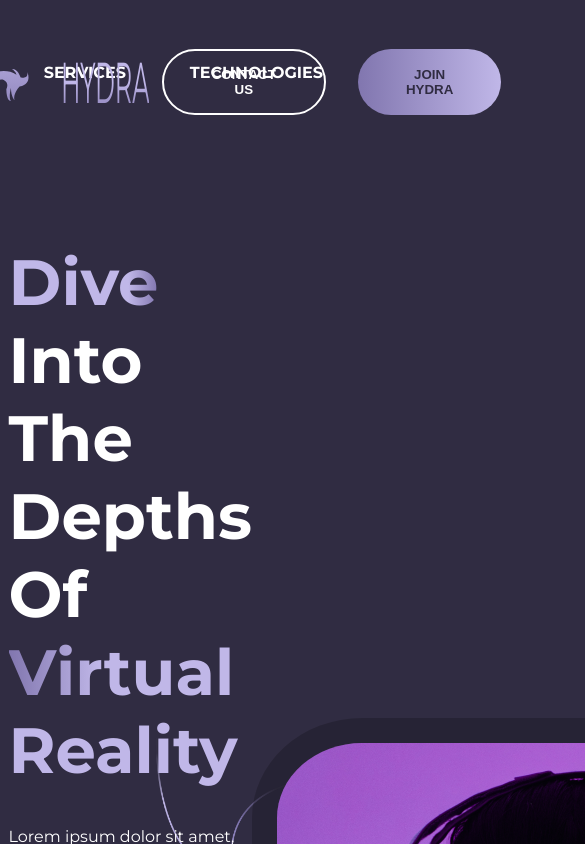
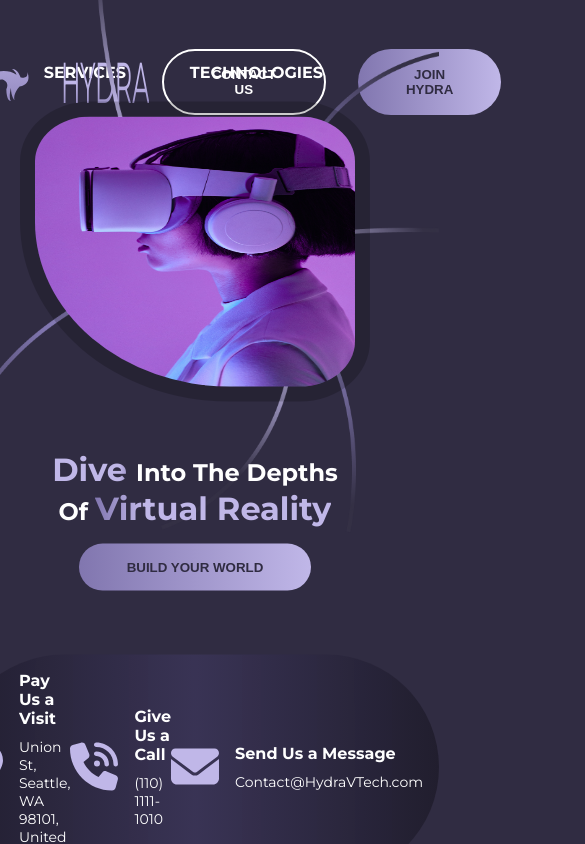
Before and after one commit to FrontEndDevo/VRUniverse-Landing-Page, a React (Vite) app: page / in a window 390 px wide. Shown: the top 844 px of the page, 585 px wide, since content can reach past the window. Built offline with nearby package versions, Linux system fonts and the light colour scheme.

Commit message:
Responsive the Header component on mobiles

```diff
--- a/src/components/Header/Header.module.scss
+++ b/src/components/Header/Header.module.scss
@@ -142,4 +142,85 @@
       }
     }
   }
+
+  @include responsive(mobile) {
+    margin-bottom: 0;
+    background-size: 500px 600px;
+    background-position: top;
+    position: absolute;
+    top: 50%;
+    left: 50%;
+    transform: translate(-50%, -50%);
+    .VR {
+      display: flex;
+      flex-direction: column-reverse;
+      align-items: center;
+      .description {
+        text-align: center;
+        display: flex;
+        flex-direction: column;
+        align-items: center;
+        margin-top: 3rem;
+        h2 {
+          font-size: 1.5rem;
+          span {
+            font-size: 2rem;
+          }
+        }
+
+        p {
+          display: none;
+        }
+
+        .buttons {
+          button {
+            margin-top: 1rem;
+          }
+
+          svg {
+            display: none;
+          }
+        }
+      }
+
+      .header-img {
+        margin-top: 20vh;
+        height: 300px;
+        width: 350px;
+        border-bottom-left-radius: 60%;
+        border-width: 15px;
+        img {
+          height: 350px;
+          width: 400px;
+        }
+      }
+    }
+
+    .info {
+      margin-top: 0;
+      padding: 1rem;
+      margin-bottom: 2rem;
+
+      span {
+        display: none;
+      }
+
+      .content {
+        gap: 1rem;
+        svg {
+          font-size: 3rem;
+        }
+
+        .data {
+          h4 {
+            font-size: 1rem;
+            margin-bottom: 10px;
+          }
+          p {
+            font-size: 14px;
+          }
+        }
+      }
+    }
+  }
 }
```
